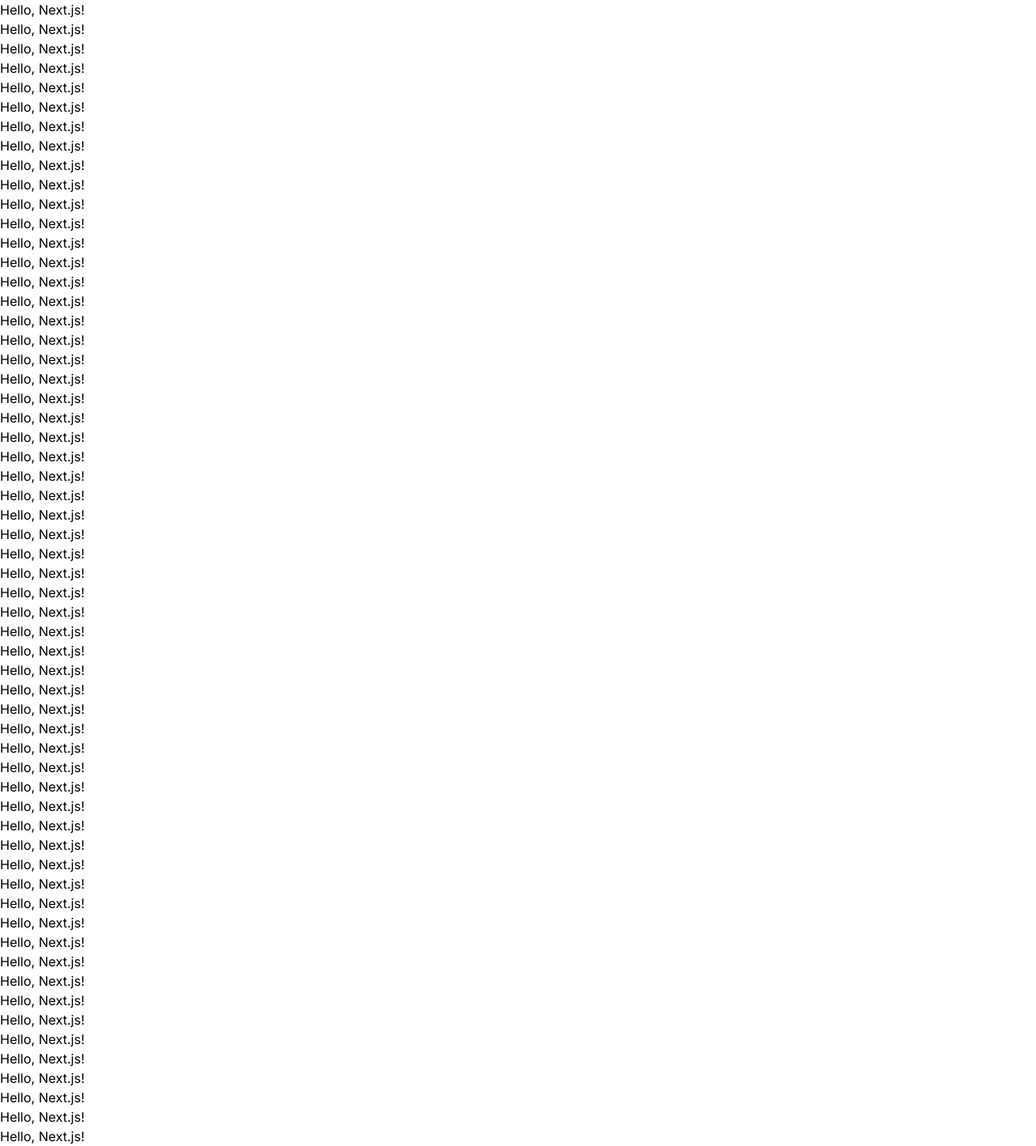
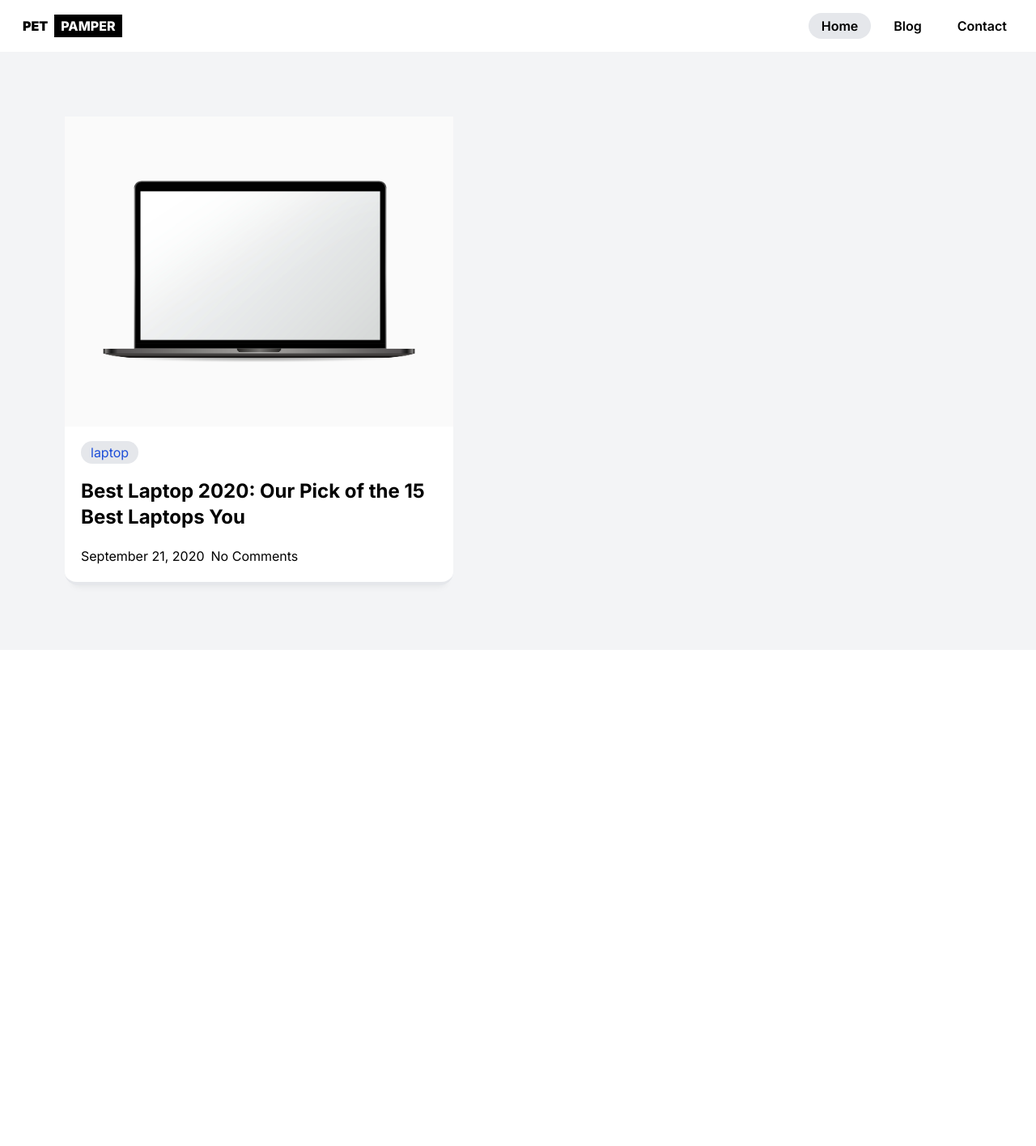
Before and after one commit to shamim456/blog_site_for_affiliate_marketing, a Next.js app: page / in a window 1280 px wide. Shown: the whole page at 81% size. After the commit the page ends 803 px from the top, so only its background shows below. Built offline with nearby package versions, Linux system fonts and the light colour scheme.

Commit message:
feat: single blog card

```diff
--- a/package.json
+++ b/package.json
@@ -21,6 +21,7 @@
     "postcss": "8.4.30",
     "react": "18.2.0",
     "react-dom": "18.2.0",
+    "sharp": "^0.32.6",
     "tailwindcss": "3.3.3"
   },
   "devDependencies": {
--- /dev/null
+++ b/src/app/(marketing)/blog/[slug]/page.tsx
@@ -0,0 +1,11 @@
+import React from 'react';
+
+const page = (): React.JSX.Element => {
+  return (
+    <div>
+      <p>single blog</p>
+    </div>
+  );
+};
+
+export default page;
--- /dev/null
+++ b/src/app/(marketing)/blog/_features/Hero.tsx
@@ -0,0 +1,44 @@
+import React from 'react';
+
+import banner from '@/app/_assets/banner/91374.jpg';
+import Link from 'next/link';
+import SingleBlog from '@/app/_components/cards/SingleBlog';
+
+const Hero = (): React.JSX.Element => {
+  return (
+    // <section className="p-20 w-6/12">
+    //   <Link href="/single" className=" flex flex-col gap-5">
+    //     <img src={banner.src} alt="laptop" className="w-full" />
+    //     <div className="flex flex-col gap-5">
+    //       <p className="px-3 py-1 bg-gray-200 w-24 rounded-2xl text-blue-700">
+    //         Category
+    //       </p>
+    //       <h1 className="text-2xl font-bold">
+    //         Best Laptop 2020: Our Pick of the 15 Best Laptops You
+    //       </h1>
+    //       <div className="flex gap-2">
+    //         <div>
+    //           <p>September 21, 2020</p>
+    //         </div>
+    //         <div>
+    //           <p>No Comments</p>
+    //         </div>
+    //       </div>
+    //     </div>
+    //   </Link>
+    // </section>
+    <section className="p-20 w-6/12">
+      <Link href="/single">
+        <SingleBlog
+          image={banner.src}
+          category="laptop"
+          title="Best Laptop 2020: Our Pick of the 15 Best Laptops You"
+          numberOfComments={0}
+          publishedDate="September 21, 2020"
+        />
+      </Link>
+    </section>
+  );
+};
+
+export default Hero;
--- /dev/null
+++ b/src/app/(marketing)/blog/page.tsx
@@ -0,0 +1,16 @@
+import PublicLayout from '@/app/_layouts/publicLayout';
+// import RootLayout from '@/app/layout';
+import React from 'react';
+import Hero from './_features/Hero';
+
+const Blog = (): React.JSX.Element => {
+  return (
+    <PublicLayout>
+      <div className="w-full bg-gray-100">
+        <Hero />
+      </div>
+    </PublicLayout>
+  );
+};
+
+export default Blog;
--- /dev/null
+++ b/src/app/_components/cards/SingleBlog.tsx
@@ -0,0 +1,48 @@
+import React from 'react';
+
+interface singleBlogProps {
+  image: string;
+  category: string;
+  title: string;
+  numberOfComments: number;
+  publishedDate: string;
+}
+
+const SingleBlog = ({
+  image,
+  category,
+  title,
+  numberOfComments,
+  publishedDate,
+}: singleBlogProps): React.JSX.Element => {
+  return (
+    <div className="singleBlogContainer">
+      <img src={image} alt="laptop" className="w-full" />
+      <div className="flex flex-col bg-white gap-5 p-5">
+        {/* <span className="px-3 py-1 bg-gray-200 rounded-2xl text-blue-700">
+          {category}
+        </span> */}
+        <div className="inline-block">
+          <span className="px-3 py-1 bg-gray-200 rounded-2xl text-blue-700">
+            {category}
+          </span>
+        </div>
+        <h1 className="text-2xl font-bold">{title}</h1>
+        <div className="flex gap-2">
+          <div>
+            <p>{publishedDate}</p>
+          </div>
+          <div>
+            {numberOfComments > 0 ? (
+              <p>{numberOfComments} Comments</p>
+            ) : (
+              <p>No Comments</p>
+            )}
+          </div>
+        </div>
+      </div>
+    </div>
+  );
+};
+
+export default SingleBlog;
--- /dev/null
+++ b/src/app/_components/navbar/Navbar.tsx
@@ -0,0 +1,42 @@
+'use client';
+import Link from 'next/link';
+import { usePathname } from 'next/navigation';
+import React from 'react';
+
+const Navbar = (): React.JSX.Element => {
+  const path = usePathname();
+  console.log(path);
+  return (
+    <header className="navbar">
+      <Link href="/">
+        <div className="h-7 flex">
+          <div className="h-full flex px-2 items-center">
+            <h1 className="font-black">PET</h1>
+          </div>
+          <div className="h-full flex items-center text-white px-2 bg-black">
+            <h1 className="font-extrabold">PAMPER</h1>
+          </div>
+        </div>
+      </Link>
+      <div className="menu-items">
+        <Link href="/" className={`menu-item ${path === '/' ? 'active' : ''}`}>
+          Home
+        </Link>
+        <Link
+          href="/blog"
+          className={`menu-item ${path === '/blog' ? 'active' : ''}`}
+        >
+          Blog
+        </Link>
+        <Link
+          href="/contact"
+          className={`menu-item ${path === 'contact' ? 'active' : ''}`}
+        >
+          Contact
+        </Link>
+      </div>
+    </header>
+  );
+};
+
+export default Navbar;
--- /dev/null
+++ b/src/app/_layouts/publicLayout.tsx
@@ -0,0 +1,24 @@
+import React from 'react';
+import type { Metadata } from 'next';
+import { Inter } from 'next/font/google';
+import Navbar from '../_components/navbar/Navbar';
+
+const inter = Inter({ subsets: ['latin'] });
+
+export const metadata: Metadata = {
+  title: 'Create Next App',
+  description: 'Generated by create next app',
+};
+
+export default function PublicLayout({
+  children,
+}: {
+  children: React.ReactNode;
+}): React.JSX.Element {
+  return (
+    <section className="w-full">
+      <Navbar />
+      <div className={`${inter.className} w-full`}>{children}</div>
+    </section>
+  );
+}
--- a/src/app/globals.css
+++ b/src/app/globals.css
@@ -19,4 +19,27 @@
 body {
   color: rgb(var(--foreground-rgb));
   background: 'white';
+  margin: 0;
+  padding: 0;
 }
+
+@layer components {
+  .navbar {
+    @apply flex items-center justify-between px-5 h-16;
+  }
+  .menu-items {
+    @apply flex gap-3 font-semibold;
+  }
+  .menu-item {
+    @apply px-4 py-1 hover:text-blue-800 rounded-2xl;
+  }
+  .active {
+    @apply bg-gray-200;
+  }
+  .singleBlogContainer {
+    @apply flex flex-col cardShadow border-b-4 hover:border-blue-700 rounded-b-2xl overflow-hidden transition   duration-300 ease-in-out;
+  }
+}
+.cardShadow {
+  box-shadow: rgba(33, 35, 38, 0.1) 0px 10px 10px -10px;
+}
--- a/src/app/layout.tsx
+++ b/src/app/layout.tsx
@@ -1,14 +1,15 @@
 import React from 'react';
 import './globals.css';
-import type { Metadata } from 'next';
+// import type { Metadata } from 'next';
 import { Inter } from 'next/font/google';
+// import Navbar from './_components/navbar/Navbar';
 
 const inter = Inter({ subsets: ['latin'] });
 
-export const metadata: Metadata = {
-  title: 'Create Next App',
-  description: 'Generated by create next app',
-};
+// export const metadata: Metadata = {
+//   title: 'Create Next App',
+//   description: 'Generated by create next app',
+// };
 
 export default function RootLayout({
   children,
@@ -17,6 +18,7 @@
 }): React.JSX.Element {
   return (
     <html lang="en">
+      {/* <Navbar /> */}
       <body className={inter.className}>{children}</body>
     </html>
   );
--- a/src/app/page.tsx
+++ b/src/app/page.tsx
@@ -1,67 +1,6 @@
 import React from 'react';
+import Blog from './(marketing)/blog/page';
 
 export default function Page(): React.JSX.Element {
-  return (
-    <div>
-      <h1>Hello, Next.js!</h1>
-      <h1>Hello, Next.js!</h1>
-      <h1>Hello, Next.js!</h1>
-      <h1>Hello, Next.js!</h1>
-      <h1>Hello, Next.js!</h1>
-      <h1>Hello, Next.js!</h1>
-      <h1>Hello, Next.js!</h1>
-      <h1>Hello, Next.js!</h1>
-      <h1>Hello, Next.js!</h1>
-      <h1>Hello, Next.js!</h1>
-      <h1>Hello, Next.js!</h1>
-      <h1>Hello, Next.js!</h1>
-      <h1>Hello, Next.js!</h1>
-      <h1>Hello, Next.js!</h1>
-      <h1>Hello, Next.js!</h1>
-      <h1>Hello, Next.js!</h1>
-      <h1>Hello, Next.js!</h1>
-      <h1>Hello, Next.js!</h1>
-      <h1>Hello, Next.js!</h1>
-      <h1>Hello, Next.js!</h1>
-      <h1>Hello, Next.js!</h1>
-      <h1>Hello, Next.js!</h1>
-      <h1>Hello, Next.js!</h1>
-      <h1>Hello, Next.js!</h1>
-      <h1>Hello, Next.js!</h1>
-      <h1>Hello, Next.js!</h1>
-      <h1>Hello, Next.js!</h1>
-      <h1>Hello, Next.js!</h1>
-      <h1>Hello, Next.js!</h1>
-      <h1>Hello, Next.js!</h1>
-      <h1>Hello, Next.js!</h1>
-      <h1>Hello, Next.js!</h1>
-      <h1>Hello, Next.js!</h1>
-      <h1>Hello, Next.js!</h1>
-      <h1>Hello, Next.js!</h1>
-      <h1>Hello, Next.js!</h1>
-      <h1>Hello, Next.js!</h1>
-      <h1>Hello, Next.js!</h1>
-      <h1>Hello, Next.js!</h1>
-      <h1>Hello, Next.js!</h1>
-      <h1>Hello, Next.js!</h1>
-      <h1>Hello, Next.js!</h1>
-      <h1>Hello, Next.js!</h1>
-      <h1>Hello, Next.js!</h1>
-      <h1>Hello, Next.js!</h1>
-      <h1>Hello, Next.js!</h1>
-      <h1>Hello, Next.js!</h1>
-      <h1>Hello, Next.js!</h1>
-      <h1>Hello, Next.js!</h1>
-      <h1>Hello, Next.js!</h1>
-      <h1>Hello, Next.js!</h1>
-      <h1>Hello, Next.js!</h1>
-      <h1>Hello, Next.js!</h1>
-      <h1>Hello, Next.js!</h1>
-      <h1>Hello, Next.js!</h1>
-      <h1>Hello, Next.js!</h1>
-      <h1>Hello, Next.js!</h1>
-      <h1>Hello, Next.js!</h1>
-      <h1>Hello, Next.js!</h1>
-    </div>
-  );
+  return <Blog />;
 }
```
Also changed, not shown: .eslintrc.json, src/app/_assets/banner/91374.jpg (added), 1 other file (tests, documents, lock files or other folders).
